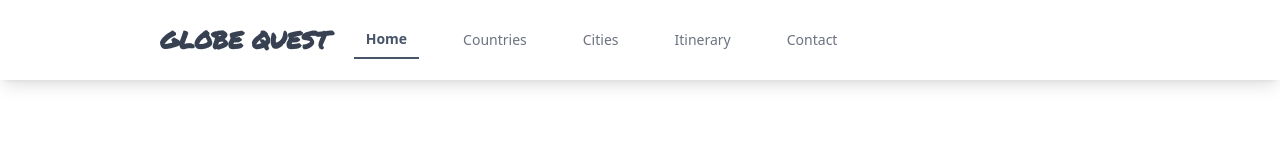
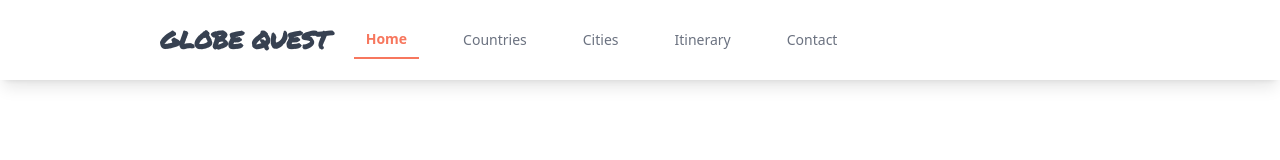
Before and after one commit to mikeheul/next-globequest-app, a Next.js app: page /home in a window 1280 px wide. Shown: the top 160 px of the page. Built offline with nearby package versions, Linux system fonts and the light colour scheme.

Commit message:
Update active link aspect (NavBar.tsx)

```diff
--- a/components/NavBar.tsx
+++ b/components/NavBar.tsx
@@ -50,7 +50,7 @@ const Navbar = () => {
                                 <Link
                                     key={link.href}
                                     href={link.href}
-                                    className={`text-gray-500 px-3 py-2 text-sm ${activePath === link.href ? 'border-b-2 border-slate-600 text-slate-600 font-bold' : ''}`}
+                                    className={`text-gray-500 px-3 py-2 text-sm ${activePath === link.href ? 'border-b-2 border-marker text-marker font-semibold' : ''}`}
                                     onClick={() => handleLinkClick(link.href)}
                                 >
                                     {link.label}
```
